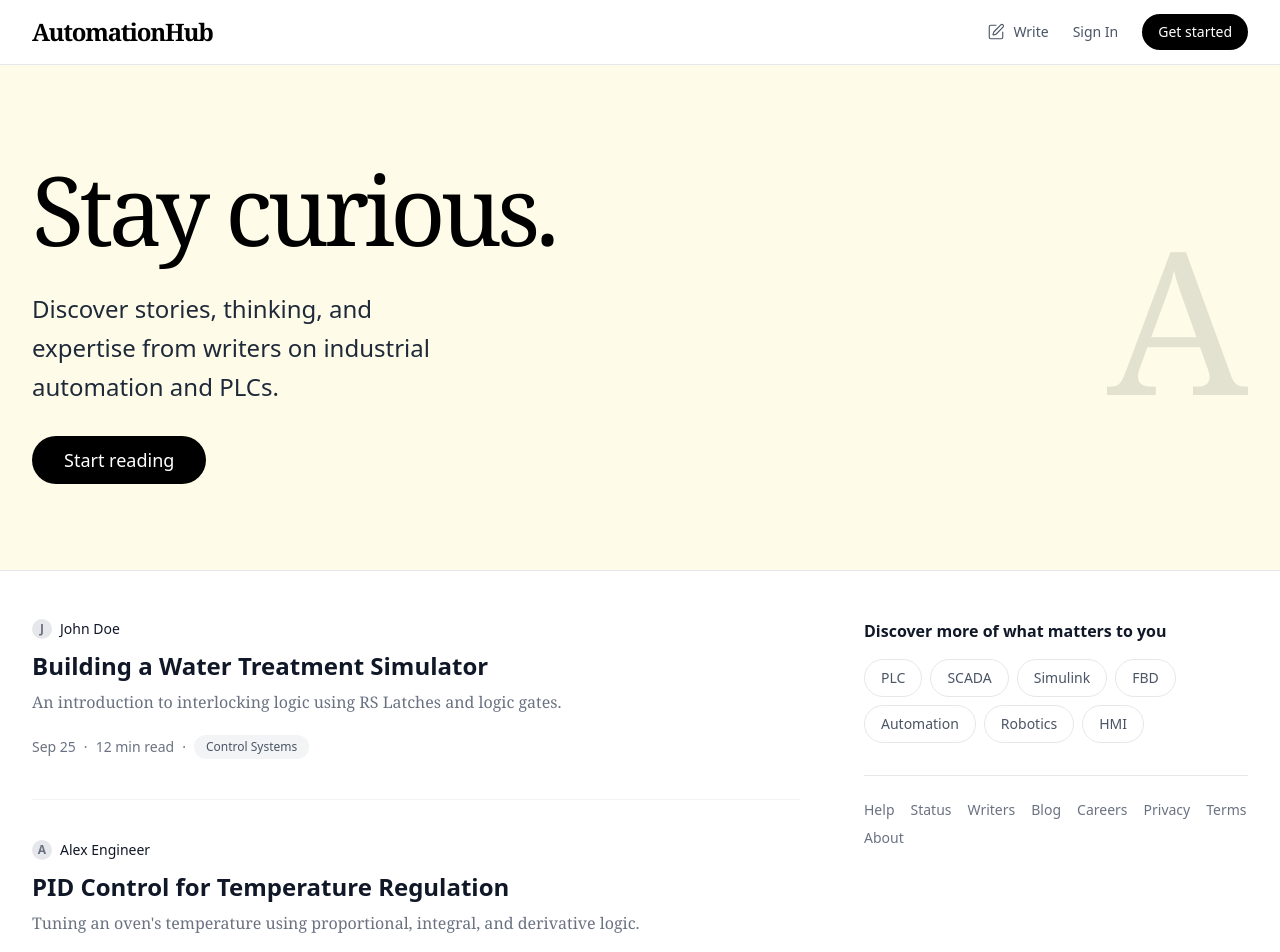
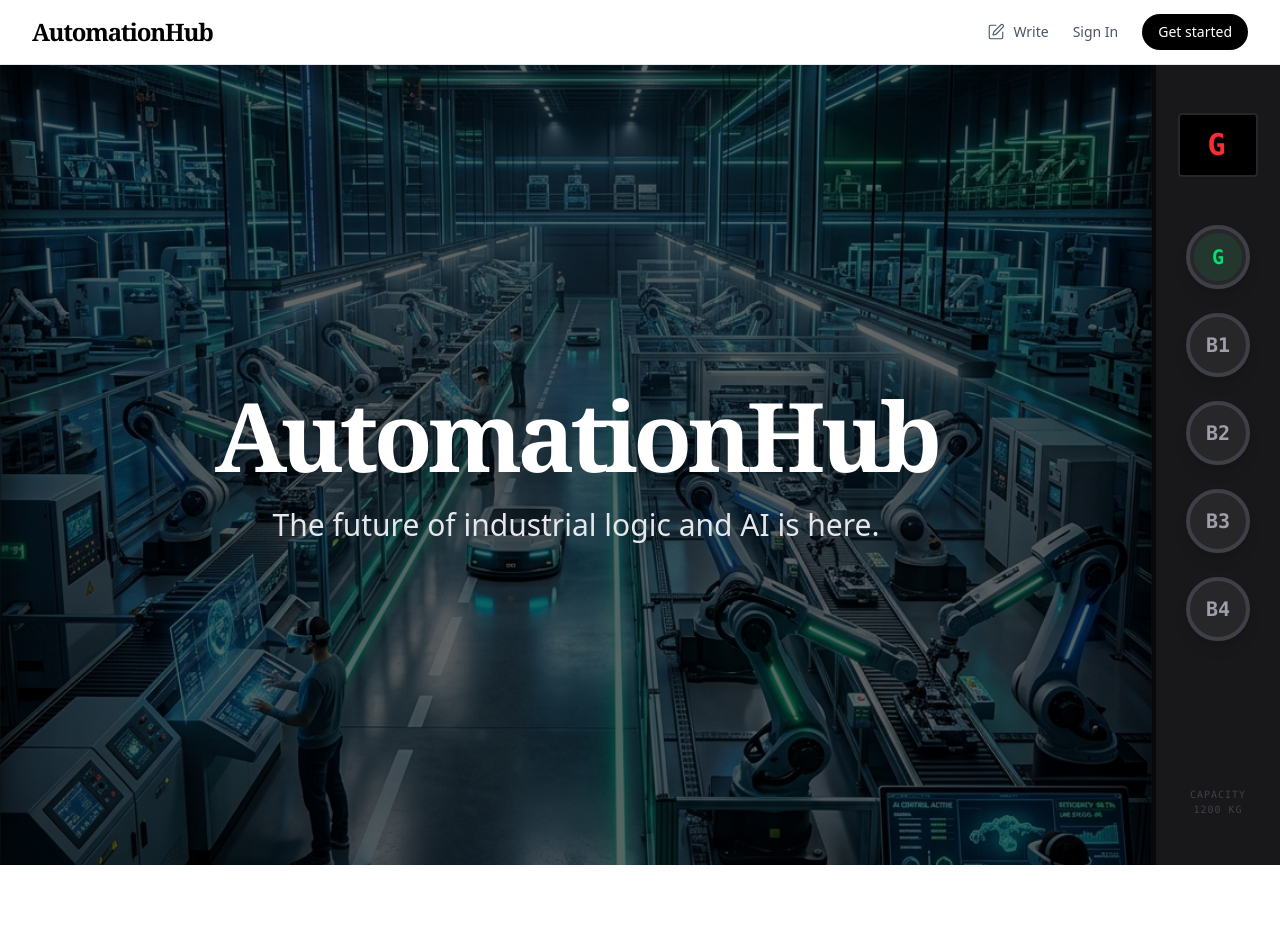
Before and after one commit to Aureum21/industrial_automation, a Next.js app: page / in a window 1280 px wide. Shown: the top 952 px of the page. After the commit the page ends 865 px from the top, so only its background shows below. Built offline with nearby package versions, Linux system fonts and the light colour scheme.

Commit message:
feat: redesign homepage as interactive elevator UI

```diff
--- a/src/app/page.tsx
+++ b/src/app/page.tsx
@@ -1,95 +1,181 @@
+'use client';
+import { useState } from 'react';
 import Link from 'next/link';
 import { BLOG_POSTS } from '@/lib/mockPosts';
+import Image from 'next/image';
 
-const articles = BLOG_POSTS;
+type Floor = 'G' | 'B1' | 'B2' | 'B3' | 'B4';
+type DoorState = 'open' | 'closing' | 'closed' | 'opening';
 
 export default function Home() {
+  const [currentFloor, setCurrentFloor] = useState<Floor>('G');
+  const [doorState, setDoorState] = useState<DoorState>('open');
+  const [isMoving, setIsMoving] = useState(false);
+  const [targetFloor, setTargetFloor] = useState<Floor>('G');
+
+  const goToFloor = (floor: Floor) => {
+    if (floor === currentFloor || doorState !== 'open') return;
+    setTargetFloor(floor);
+    setDoorState('closing');
+
+    setTimeout(() => {
+      setDoorState('closed');
+      setIsMoving(true);
+
+      setTimeout(() => {
+        setCurrentFloor(floor);
+        setIsMoving(false);
+        setDoorState('opening');
+
+        setTimeout(() => {
+          setDoorState('open');
+        }, 1200);
+      }, 2000);
+    }, 1200);
+  };
+
+  const renderFloorContent = () => {
+    switch (currentFloor) {
+      case 'G':
         return (
-    <main className="bg-white min-h-screen">
-      {/* Hero Section */}
-      <section className="border-b border-gray-200 bg-yellow-50 py-24">
-        <div className="mx-auto max-w-7xl px-5 sm:px-8 flex items-center justify-between">
-          <div className="max-w-2xl">
-            <h1 className="text-6xl md:text-8xl font-serif tracking-tighter text-black mb-8 leading-none">
-              Stay curious.
-            </h1>
-            <p className="text-xl md:text-2xl text-gray-800 mb-10 font-sans max-w-md leading-relaxed">
-              Discover stories, thinking, and expertise from writers on industrial automation and PLCs.
-            </p>
-            <Link href="/write" className="rounded-full bg-black px-8 py-3 text-lg font-medium text-white transition hover:bg-gray-800 w-fit">
-              Start reading
-            </Link>
+          <div className="w-full h-full relative flex items-center justify-center text-center">
+            <div className="absolute inset-0 z-0">
+              <Image src="/hero_bg.jpg" alt="Future of Automation" fill className="object-cover" />
+              <div className="absolute inset-0 bg-black/60" />
             </div>
-          {/* Decorative graphic for desktop */}
-          <div className="hidden lg:block text-black font-serif text-[200px] leading-none select-none opacity-10">
-            A
+            <div className="relative z-10 p-8 max-w-4xl text-white">
+              <h1 className="text-6xl md:text-8xl font-serif font-bold tracking-tighter mb-6 shadow-black drop-shadow-xl">AutomationHub</h1>
+              <p className="text-xl md:text-3xl font-light text-gray-200">The future of industrial logic and AI is here.</p>
             </div>
           </div>
-      </section>
-
-      {/* Main Feed */}
-      <div className="mx-auto max-w-7xl px-5 sm:px-8 py-12 flex flex-col-reverse lg:flex-row gap-16">
-
-        {/* Left Column: Articles List */}
-        <div className="flex-grow lg:w-2/3">
-          <div className="flex flex-col gap-10">
-            {articles.map((article) => (
-              <div key={article.slug} className="flex flex-col gap-3 group border-b border-gray-100 pb-10">
-                <div className="flex items-center gap-2 text-sm text-gray-700">
-                  <div className="w-5 h-5 rounded-full bg-gray-200 flex items-center justify-center text-xs font-bold text-gray-500">
-                    {article.author.charAt(0)}
+        );
+      case 'B1':
+        return (
+          <div className="w-full h-full bg-white text-gray-900 p-8 overflow-y-auto">
+            <div className="max-w-4xl mx-auto py-12">
+              <h2 className="text-4xl font-bold mb-10 border-b pb-4">Library & Articles</h2>
+              <div className="flex flex-col gap-8">
+                {BLOG_POSTS.map(article => (
+                  <Link key={article.slug} href={`/post/${article.slug}`} className="group block border border-gray-100 p-6 rounded-xl hover:shadow-lg transition">
+                    <h3 className="text-2xl font-bold mb-2 group-hover:text-green-600">{article.title}</h3>
+                    <p className="text-gray-600 mb-4">{article.excerpt}</p>
+                    <div className="flex gap-4 text-sm text-gray-400">
+                      <span>{article.author}</span>
+                      <span>{article.date}</span>
+                      <span className="bg-gray-100 rounded-full px-3 py-1 text-gray-600 text-[10px] uppercase font-bold">{article.tag}</span>
                     </div>
-                  <span className="font-medium text-gray-900">{article.author}</span>
-                </div>
-
-                <Link href={`/post/${article.slug}`}>
-                  <h2 className="text-2xl font-extrabold text-gray-900 group-hover:text-black leading-tight mb-2">
-                    {article.title}
-                  </h2>
-                  <p className="text-gray-500 text-base leading-relaxed line-clamp-2 font-serif hidden sm:block">
-                    {article.excerpt}
-                  </p>
                   </Link>
-
-                <div className="flex items-center justify-between text-sm text-gray-500 mt-2">
-                  <div className="flex items-center gap-2">
-                    <span>{article.date}</span>
-                    <span>·</span>
-                    <span>{article.readingTime}</span>
-                    <span>·</span>
-                    <span className="bg-gray-100 rounded-full px-3 py-1 text-gray-600 text-xs">
-                      {article.tag}
-                    </span>
+                ))}
               </div>
             </div>
           </div>
-            ))}
+        );
+      case 'B2':
+        return (
+          <div className="w-full h-full bg-gray-50 flex items-center justify-center text-center">
+            <div className="max-w-2xl p-8">
+              <h2 className="text-5xl font-extrabold text-gray-900 mb-6">Enter The Lab</h2>
+              <p className="text-xl text-gray-600 mb-10">Start building, simulating, and validating your control logic in a fully interactive visual environment.</p>
+              <Link href="/lab" className="inline-block bg-green-600 hover:bg-green-700 text-white font-bold text-lg px-8 py-4 rounded-full transition shadow-xl hover:shadow-2xl transform hover:-translate-y-1">
+                Launch Workspace
+              </Link>
+            </div>
+          </div>
+        );
+      case 'B3':
+        return (
+          <div className="w-full h-full bg-[#0a0a0a] flex items-center justify-center p-8">
+             <div className="relative w-full max-w-6xl aspect-video rounded-2xl overflow-hidden shadow-2xl border border-gray-800">
+               <Image src="/lab_screenshot.jpg" alt="Lab Interface" fill className="object-cover" />
+             </div>
+          </div>
+        );
+      case 'B4':
+        return (
+          <div className="w-full h-full bg-zinc-900 text-white p-12 flex flex-col justify-between overflow-y-auto">
+            <div className="max-w-5xl mx-auto w-full pt-16">
+              <h2 className="text-4xl font-bold mb-12">AutomationHub</h2>
+              <div className="grid grid-cols-2 md:grid-cols-4 gap-8 text-gray-400">
+                <div className="flex flex-col gap-4">
+                  <h4 className="text-white font-semibold mb-2">Platform</h4>
+                  <Link href="/lab" className="hover:text-white transition">Workspace</Link>
+                  <Link href="#" className="hover:text-white transition">HMI Builder</Link>
+                  <Link href="#" className="hover:text-white transition">Logic Engine</Link>
+                </div>
+                <div className="flex flex-col gap-4">
+                  <h4 className="text-white font-semibold mb-2">Resources</h4>
+                  <button onClick={() => goToFloor('B1')} className="text-left hover:text-white transition">Blog</button>
+                  <Link href="#" className="hover:text-white transition">Documentation</Link>
+                  <Link href="#" className="hover:text-white transition">Tutorials</Link>
+                </div>
+                <div className="flex flex-col gap-4">
+                  <h4 className="text-white font-semibold mb-2">Company</h4>
+                  <Link href="#" className="hover:text-white transition">About Us</Link>
+                  <Link href="#" className="hover:text-white transition">Careers</Link>
+                  <Link href="#" className="hover:text-white transition">Contact</Link>
+                </div>
+                <div className="flex flex-col gap-4">
+                  <h4 className="text-white font-semibold mb-2">Legal</h4>
+                  <Link href="#" className="hover:text-white transition">Privacy Policy</Link>
+                  <Link href="#" className="hover:text-white transition">Terms of Service</Link>
+                </div>
+              </div>
+            </div>
+            <div className="text-center text-gray-600 mt-24">
+              © {new Date().getFullYear()} AutomationHub. All rights reserved.
+            </div>
+          </div>
+        );
+    }
+  };
+
+  const leftDoorTransform = (doorState === 'open' || doorState === 'opening') ? 'translateX(-100%)' : 'translateX(0)';
+  const rightDoorTransform = (doorState === 'open' || doorState === 'opening') ? 'translateX(100%)' : 'translateX(0)';
+
+  return (
+    <main className="w-full h-screen overflow-hidden bg-black relative flex">
+      {/* Main Floor View */}
+      <div className="flex-1 h-full relative">
+        {renderFloorContent()}
+
+        {/* Elevator Doors overlaying the view */}
+        <div
+          className="absolute top-0 left-0 w-[50.5%] h-full bg-zinc-800 border-r-8 border-zinc-950 shadow-[10px_0_30px_rgba(0,0,0,0.5)] z-40 transition-transform duration-[1200ms] ease-in-out"
+          style={{ transform: leftDoorTransform }}
+        />
+        <div
+          className="absolute top-0 right-0 w-[50.5%] h-full bg-zinc-800 border-l-8 border-zinc-950 shadow-[-10px_0_30px_rgba(0,0,0,0.5)] z-40 transition-transform duration-[1200ms] ease-in-out"
+          style={{ transform: rightDoorTransform }}
+        />
+      </div>
+
+      {/* Elevator Control Panel */}
+      <div className="w-24 md:w-32 h-full bg-zinc-900 border-l-4 border-zinc-950 z-50 flex flex-col items-center py-12 shadow-2xl shrink-0">
+        <div className="bg-black w-16 md:w-20 h-12 md:h-16 rounded mb-8 md:mb-12 flex flex-col items-center justify-center border-2 border-zinc-800 shadow-inner">
+          <div className={`text-red-500 font-mono text-2xl md:text-3xl tracking-widest font-bold ${isMoving ? 'animate-pulse' : ''}`}>
+            {isMoving ? '...' : currentFloor}
           </div>
         </div>
 
-        {/* Right Column: Sidebar */}
-        <div className="lg:w-1/3">
-          <div className="sticky top-24">
-            <h3 className="font-semibold text-gray-900 mb-4">Discover more of what matters to you</h3>
-            <div className="flex flex-wrap gap-2 mb-8">
-              {['PLC', 'SCADA', 'Simulink', 'FBD', 'Automation', 'Robotics', 'HMI'].map(tag => (
-                <Link key={tag} href={`/tag/${tag}`} className="border border-gray-200 bg-white text-gray-600 hover:bg-gray-50 px-4 py-2 rounded-full text-sm transition">
-                  {tag}
-                </Link>
+        <div className="flex flex-col gap-4 md:gap-6">
+          {(['G', 'B1', 'B2', 'B3', 'B4'] as Floor[]).map(floor => (
+            <button
+              key={floor}
+              onClick={() => goToFloor(floor)}
+              disabled={doorState !== 'open'}
+              className="group relative flex items-center justify-center w-12 md:w-16 h-12 md:h-16 rounded-full bg-zinc-800 border-4 border-zinc-700 shadow-lg hover:border-zinc-500 transition disabled:opacity-50 disabled:cursor-not-allowed"
+            >
+              <div className={`absolute inset-1 rounded-full ${targetFloor === floor && doorState !== 'open' ? 'bg-red-500/20' : ''}`} />
+              <div className={`absolute inset-1 rounded-full ${currentFloor === floor && doorState === 'open' ? 'bg-green-500/10' : ''}`} />
+              <span className={`font-bold font-mono text-lg md:text-xl z-10 ${targetFloor === floor && doorState !== 'open' ? 'text-red-400' : (currentFloor === floor && doorState === 'open' ? 'text-green-400' : 'text-zinc-400 group-hover:text-zinc-200')}`}>
+                {floor}
+              </span>
+            </button>
           ))}
         </div>
 
-            <div className="border-t border-gray-200 pt-6 flex flex-wrap gap-x-4 gap-y-2 text-sm text-gray-500">
-              <Link href="#" className="hover:text-gray-900">Help</Link>
-              <Link href="#" className="hover:text-gray-900">Status</Link>
-              <Link href="#" className="hover:text-gray-900">Writers</Link>
-              <Link href="#" className="hover:text-gray-900">Blog</Link>
-              <Link href="#" className="hover:text-gray-900">Careers</Link>
-              <Link href="#" className="hover:text-gray-900">Privacy</Link>
-              <Link href="#" className="hover:text-gray-900">Terms</Link>
-              <Link href="#" className="hover:text-gray-900">About</Link>
-            </div>
-          </div>
+        <div className="mt-auto text-zinc-700 font-mono text-[10px] tracking-widest text-center">
+          CAPACITY<br/>1200 KG
         </div>
       </div>
     </main>
```
Also changed, not shown: public/hero_bg.jpg (added), public/lab_screenshot.jpg (added). Lines whose indentation alone changed are shown as unchanged.
